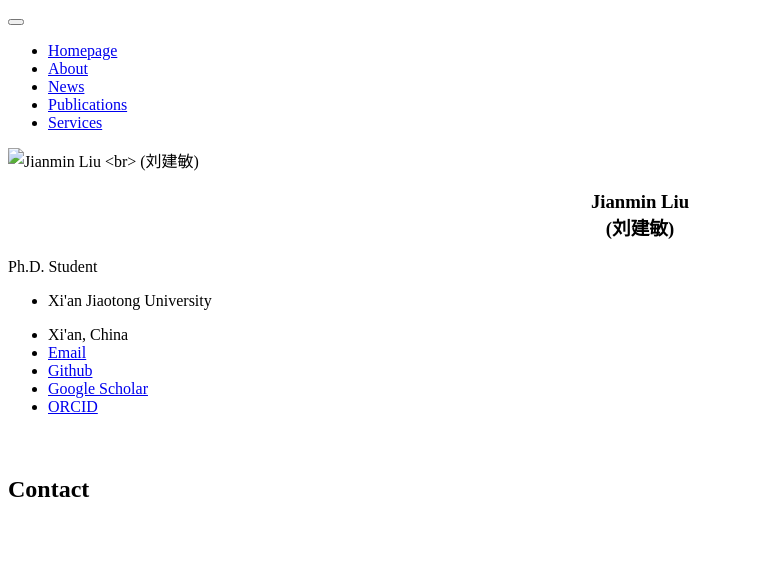
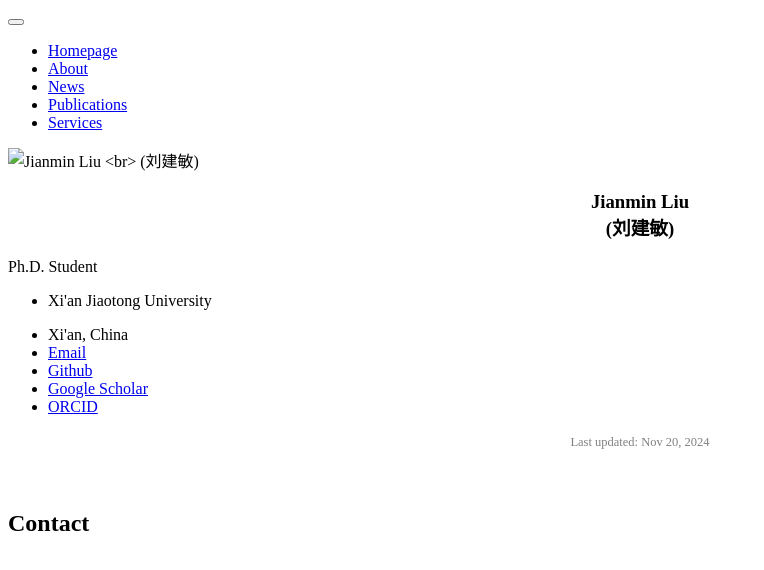
Before and after one commit to laujianmin/laujianmin.github.io, a Jekyll site: the page built from _pages/includes/contact.md, in a window 1280 px wide. Shown: the top 570 px of the page, without its empty margins (0-764 px from the left). Built offline with Jekyll 4.4.1, drawn with Linux system fonts in a browser that asks for light colours; our own code applies the rules of GitHub Pages for plain Markdown files; comment, search, counter and statistics services are not loaded.

Commit message:
Update sidebar.html

```diff
--- a/_includes/sidebar.html
+++ b/_includes/sidebar.html
@@ -9,6 +9,7 @@
       {% if s.title %}<h3>{{ s.title }}</h3>{% endif %}
       {% if s.text %}{{ s.text | markdownify }}{% endif %}
     {% endfor %}
+  {% endif %}
   <center><span style="color: grey; font-size: 12.5px;">Last updated:
     <script>
         const monthNames = ["Jan", "Feb", "Mar", "Apr", "May", "Jun", "Jul", "Aug", "Sep", "Oct", "Nov", "Dec"];
@@ -17,6 +18,5 @@
         document.write(showAs);
     </script>
   </span></center>
-  {% endif %}
   </div>
 {% endif %}
```
Lines whose indentation alone changed are shown as unchanged.
